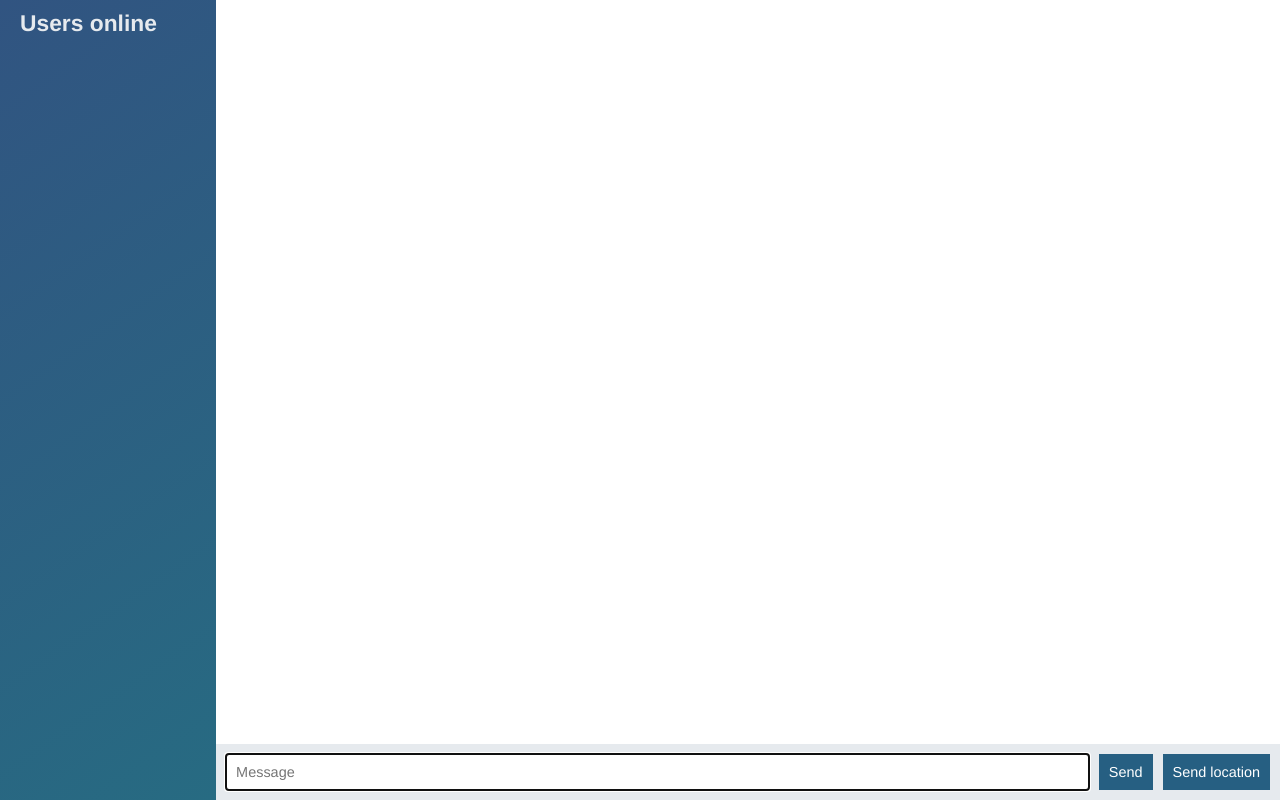
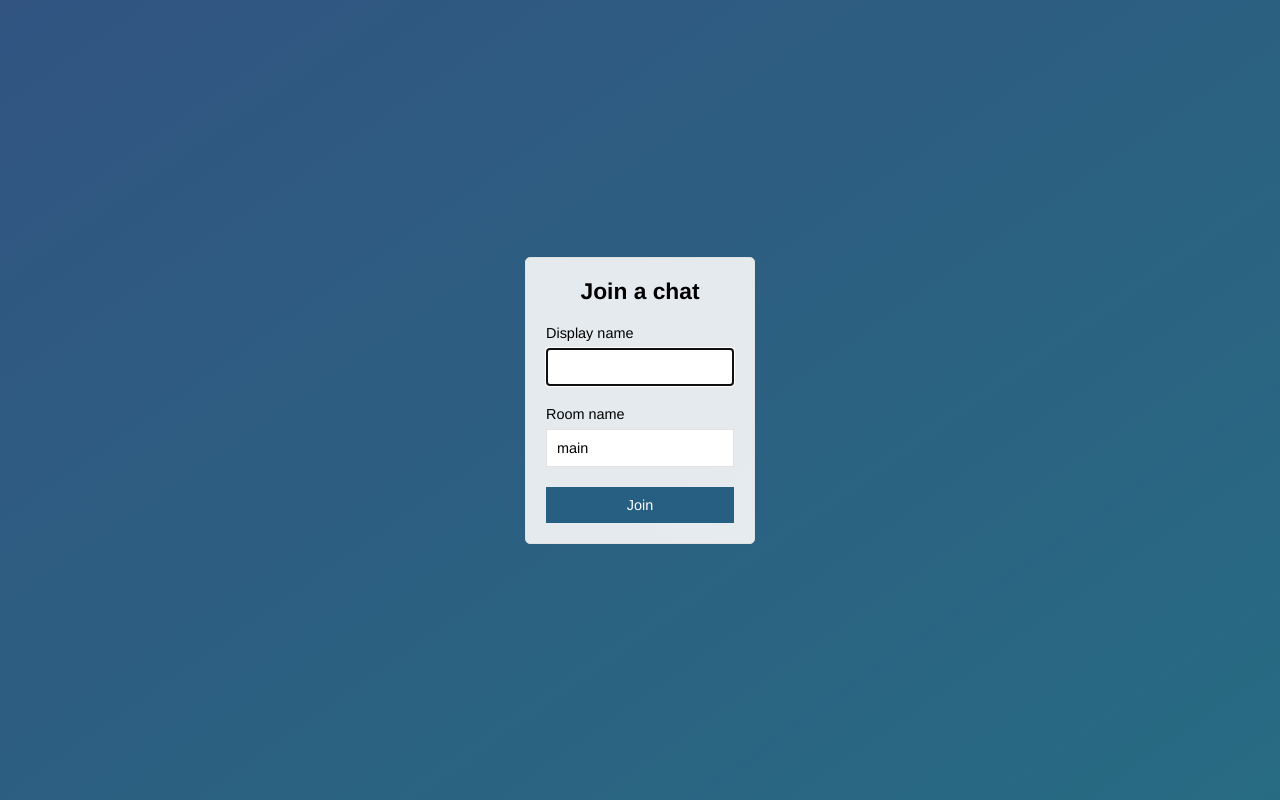
Before and after one commit to grias/node-chat-app, a website: page public/index.html in a window 1280 px wide. Drawn offline with nearby package versions, Linux system fonts and the light colour scheme; no server answers.

Commit message:
Add join page

```diff
--- a/public/index.html
+++ b/public/index.html
@@ -2,64 +2,28 @@
 <html>
   <head>
     <meta charset="utf-8">
+        <meta name="viewport" content="width=device-width, initial-scale, user-scalable=no">
     <link rel="stylesheet" href="/css/styles.css">
-    <title>Chat</title>
+    <title>Join | ChatApp</title>
   </head>
-  <body class="chat">
-
-    <div class="chat__sidebar">
-      <h3>Users online</h3>
-      <div class="users"></div>
+  <body class="centered-form">
+    <div class="centered-form__form">
+      <form action="/chat.html">
+        <div class="form-field">
+          <h3>Join a chat</h3>
+        </div>
+        <div class="form-field">
+          <label>Display name</label>
+          <input type="text" name="name" value="" autofocus>
+        </div>
+        <div class="form-field">
+          <label>Room name</label>
+          <input type="text" name="room" value="main">
+        </div>
+        <div class="form-field">
+          <button>Join</button>
+        </div>
+      </form>
     </div>
-
-    <div class="chat__main">
-      <ol id="messages" class="chat__messages"></ol>
-
-      <div class="chat__footer">
-        <form id="message-form">
-          <input type="text" name="message" placeholder="Message" autofocus autocomplete="off"/>
-          <button>Send</button>
-        </form>
-        <button id="send-location">Send location</button>
-      </div>
-    </div>
-
-
-<!-- ~~~~~~~~~~~~ SCRIPTS ~~~~~~~~~~~~ -->
-
-
-    <script id="message-template" type="text/template">
-      <li class="message">
-        <div class="message__title">
-          <h4>{{from}}</h4>
-          <span>{{formattedTime}}</span>
-        </div>
-        <div class="message__body">
-          <p>{{text}}</p>
-        </div>
-      </li>
-    </script>
-
-    <script id="location-message-template" type="text/template">
-      <li class="message">
-        <div class="message__title">
-          <h4>{{from}}</h4>
-          <span>{{formattedTime}}</span>
-        </div>
-        <div class="message__body">
-          <p>
-            <a href="{{url}}" target="_blank">My current location</a>
-          </p>
-        </div>
-      </li>
-    </script>
-
-
-
-    <script src="/socket.io/socket.io.js" charset="utf-8"></script>
-    <script src="/js/libs/jquery-3.2.1.min.js" charset="utf-8"></script>
-    <script src="/js/libs/moment.js" charset="utf-8"></script>
-    <script src="/js/libs/mustache.js" charset="utf-8"></script>
-    <script src="/js/index.js" charset="utf-8"></script>
   </body>
 </html>
```
Also changed, not shown: public/chat.html (added, +66 -0 lines), public/js/chat.js (renamed from public/js/index.js).
